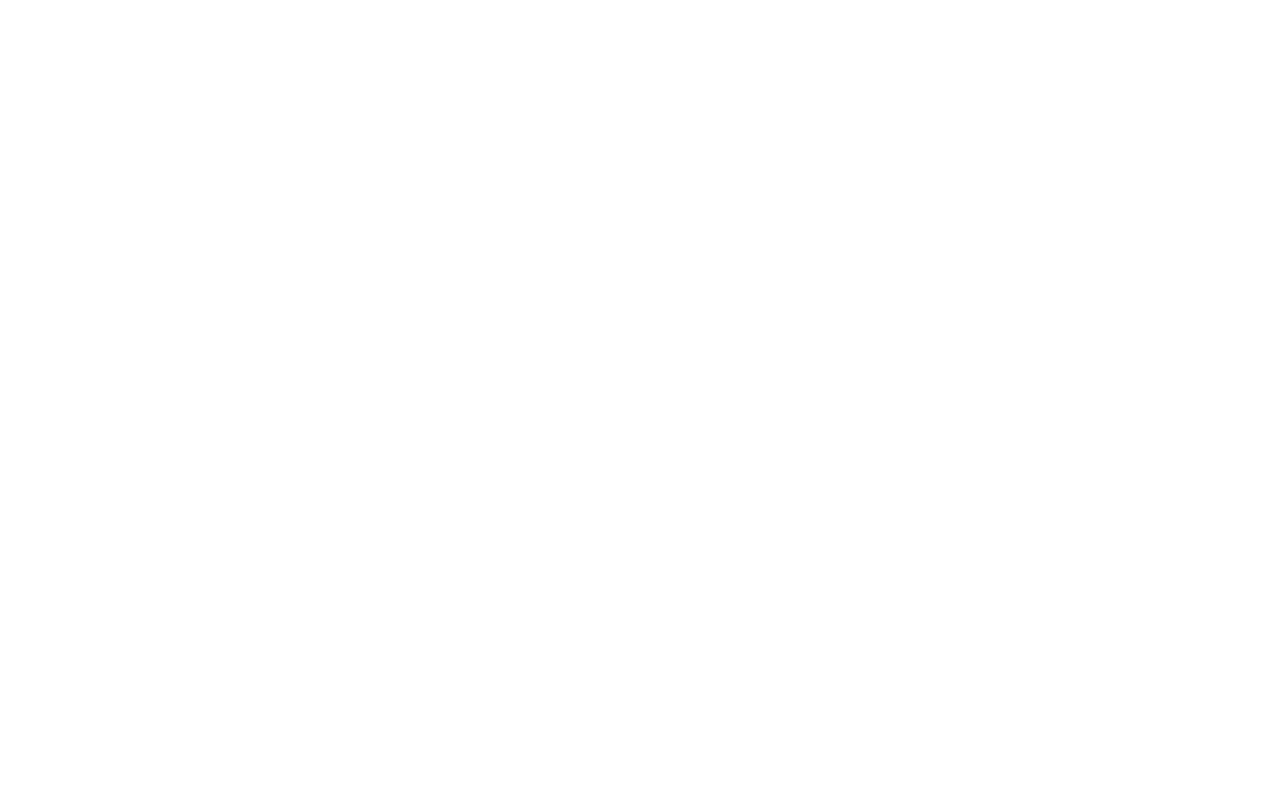
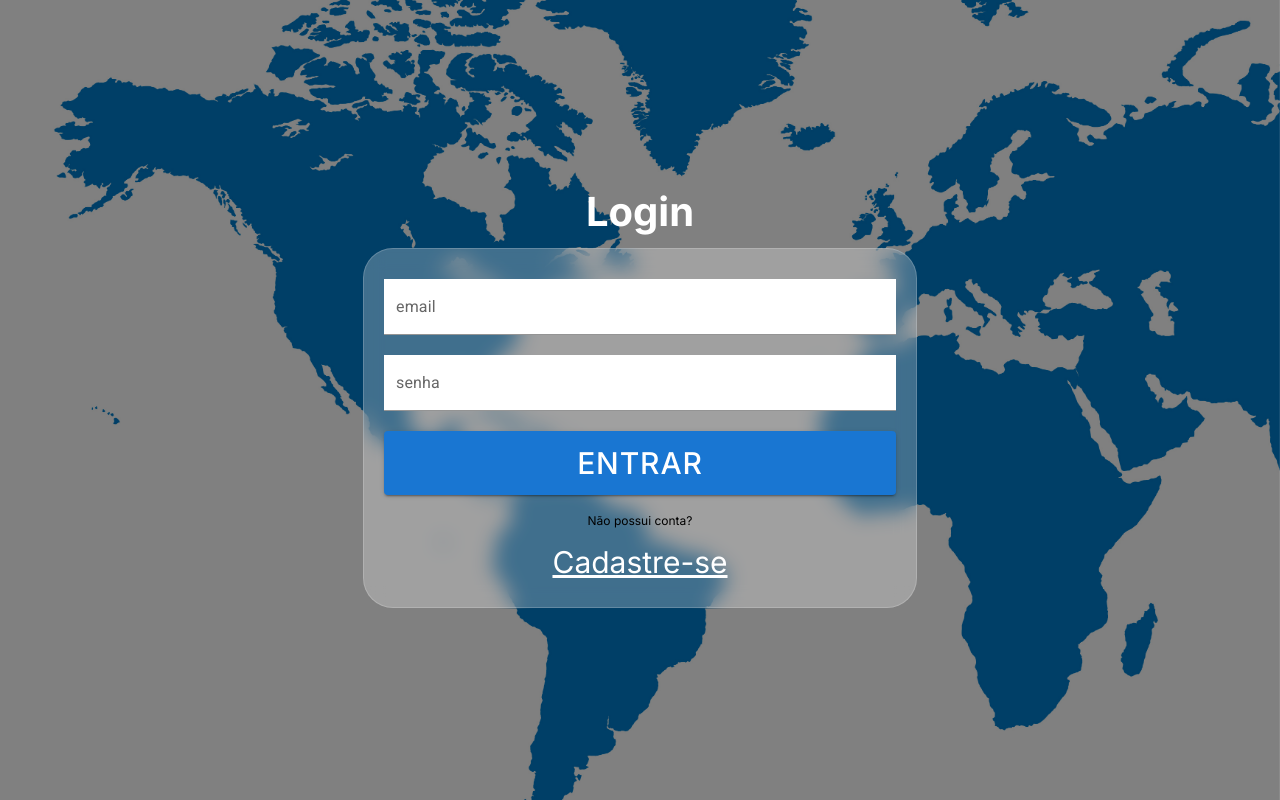
Before and after one commit to joaobuga35/Covid-Analytics, a React (Create React App) app: page / in a window 1280 px wide. Built offline with nearby package versions, Linux system fonts and the light colour scheme; a web font is replaced by a local one.

Commit message:
remove the labels

```diff
--- a/src/App.tsx
+++ b/src/App.tsx
@@ -1,9 +1,12 @@
+
+import { Login } from "./pages/Login";
 import { GlobalStyle } from "./styles/global";
 
 export function App() {
   return (
     <>
       <GlobalStyle/>
+      <Login/>
     </>
   );
 }
--- a/src/pages/Login/index.tsx
+++ b/src/pages/Login/index.tsx
@@ -8,7 +8,7 @@ export function Login() {
     <LoginStyled>
       <h1 className="titleLoguin">Login</h1>
       <form className="form">
-        <label htmlFor="email">Email</label>
+
         <TextField
           id="email"
           label="email"
@@ -16,7 +16,6 @@ export function Login() {
           className="InputForm"
         />
 
-        <label htmlFor="password">Senha</label>
         <TextField
           id="password"
           label="senha"
--- a/src/pages/Login/styles.ts
+++ b/src/pages/Login/styles.ts
@@ -15,7 +15,7 @@ export const LoginStyled = styled.div`
   align-items: center;
   flex-direction: column;
 
-  .titleLoguin {
+   h1 {
     color: var(--white);
     font-size: var(--title-1);
     text-align: center;
@@ -25,7 +25,7 @@ export const LoginStyled = styled.div`
   }
 
   form {
-    padding: 25px 20px;
+    padding: 30px 20px;
     background: rgba(330, 330, 330, 0.25);
     backdrop-filter: blur(10px);
     border-radius: var(--radius-3);
@@ -36,38 +36,29 @@ export const LoginStyled = styled.div`
     width: 40%;
     text-align: center;
 
-    .button {
+    Button {
       font-size: var(--font-button);
       font-family: "inter";
     }
-  }
-
-  .spanQuestion {
+     span {
       color: var(--black);
       font-size: var(--name-states);
       font-weight: 400;
       font-family: "inter";
     }
-
-  label {
-    text-align: start;
-    cursor: pointer;
-    font-family: "inter";
-    font-size: var(--label);
-  }
-
-  .InputForm {
+    Input {
       background-color: white;
       font-family: "inter";
     }
-
-  .Link {
+    a {
       text-align: center;
       cursor: pointer;
       font-family: "inter";
       font-size: var(--font-button);
-    color: #0083d1;
+      color:var(--white);
     }
+  }
+
 
   @media (max-width: 768px) {
     form {
```
Also changed, not shown: 1 other file (tests, documents, lock files or other folders). Lines whose indentation alone changed are shown as unchanged.
